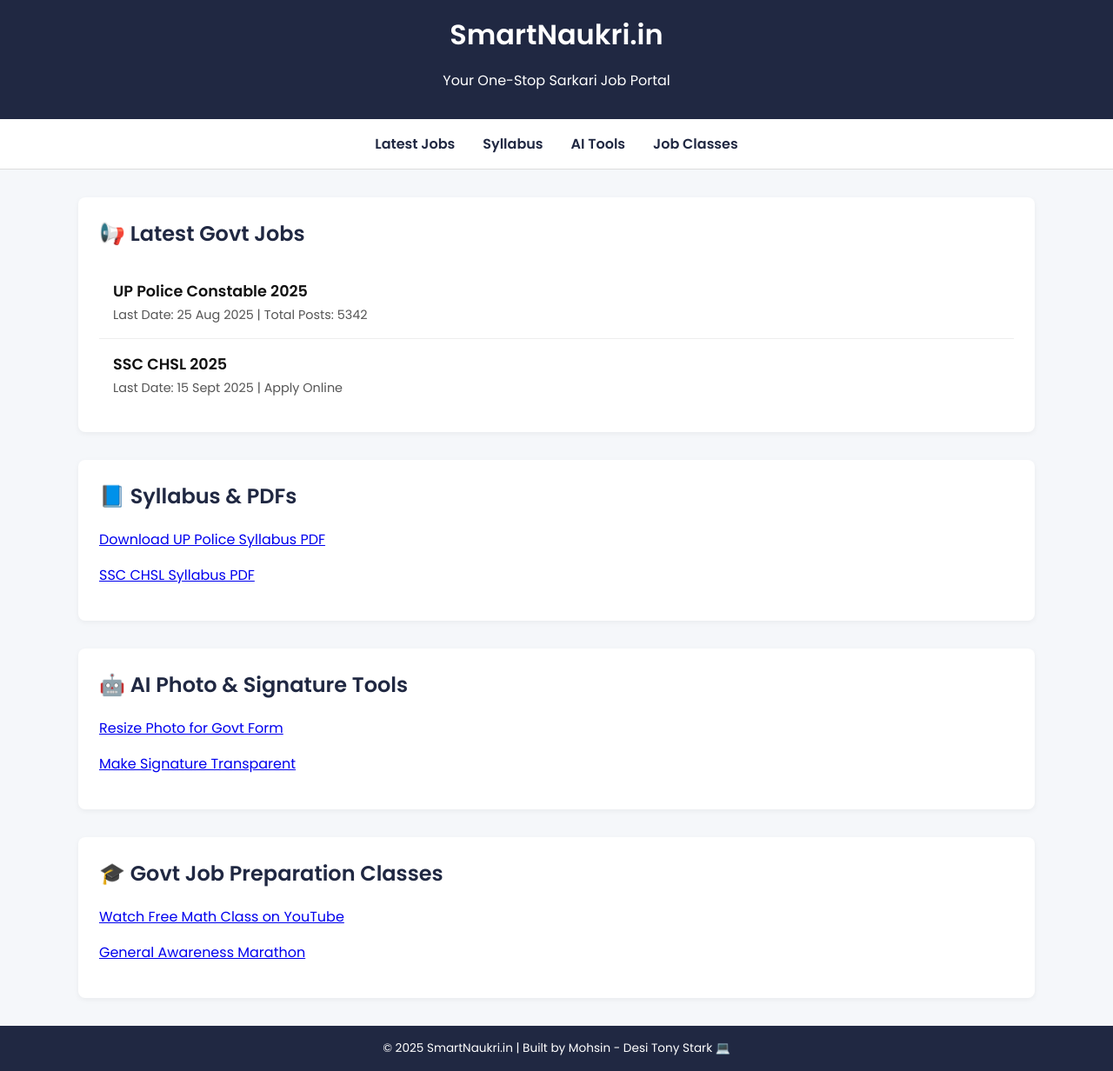
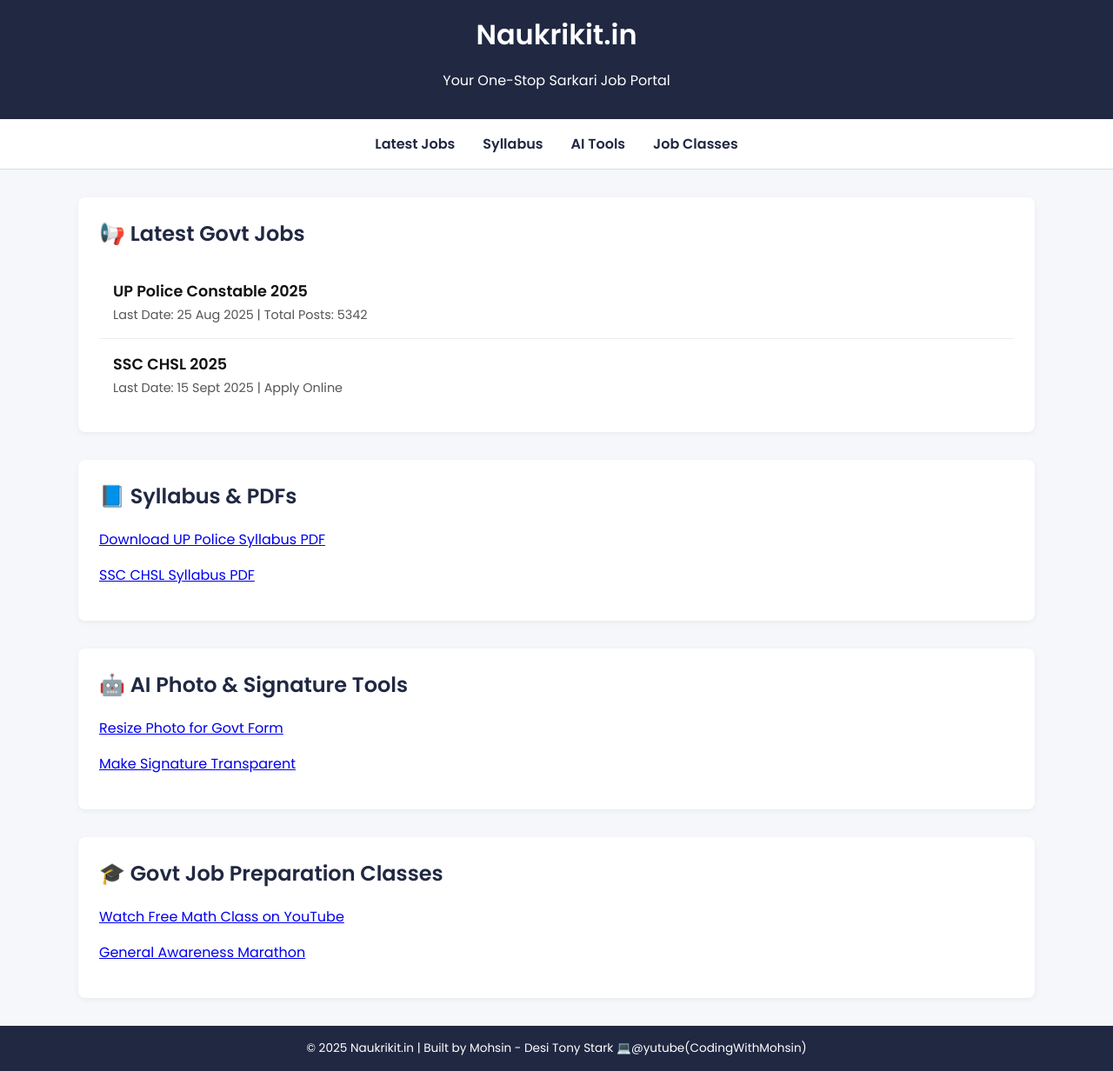
Before and after one commit to Moshinrza/sarkarikit, a plain HTML site: page index.html in a window 1280 px wide. Shown: the whole page at 87% size. Drawn offline with Linux system fonts and the light colour scheme.

Commit message:
Update index.html

```diff
--- a/index.html
+++ b/index.html
@@ -82,7 +82,7 @@
 </head>
 <body>
   <header>
-    <h1>SmartNaukri.in</h1>
+    <h1>Naukrikit.in</h1>
     <p>Your One-Stop Sarkari Job Portal</p>
   </header>
   <nav>
@@ -125,7 +125,7 @@
   </div>
 
   <footer>
-    © 2025 SmartNaukri.in | Built by Mohsin - Desi Tony Stark 💻
+    © 2025 Naukrikit.in | Built by Mohsin - Desi Tony Stark 💻@yutube(CodingWithMohsin)
   </footer>
 </body>
 </html>
```
